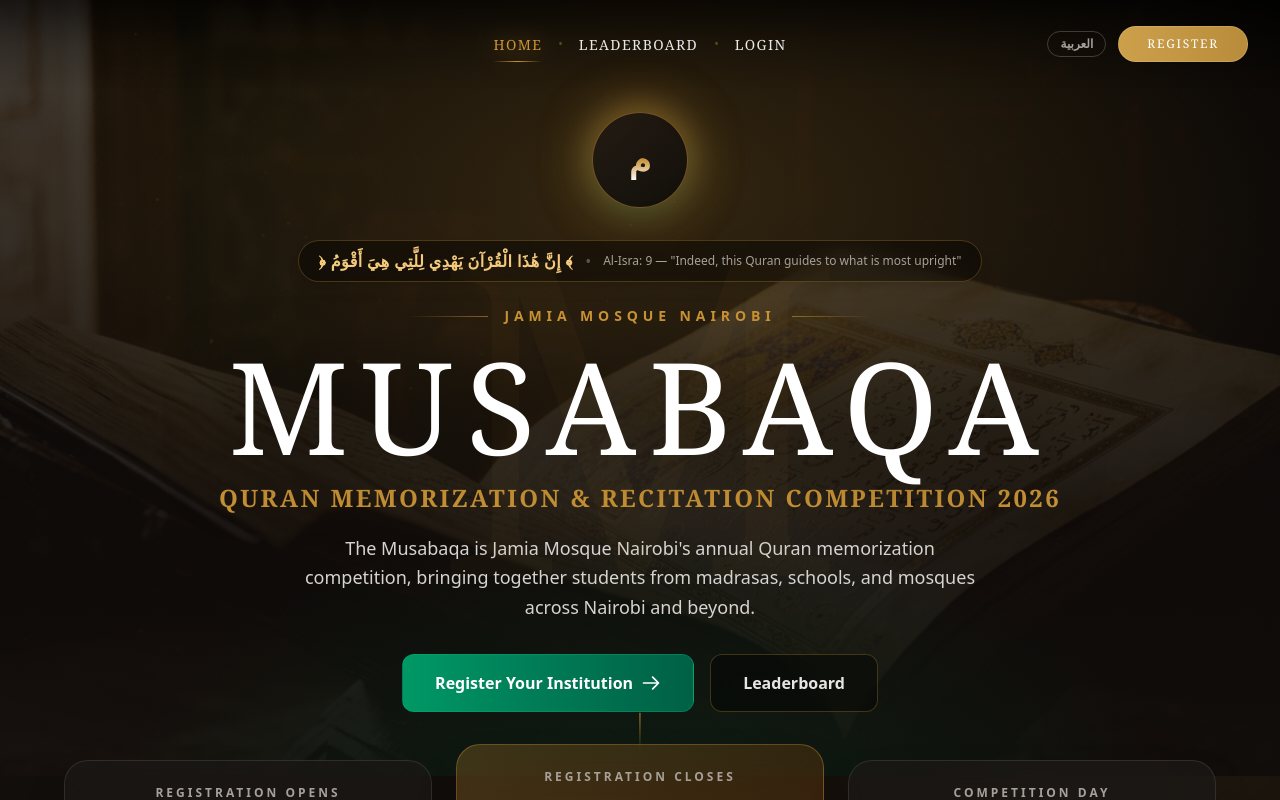
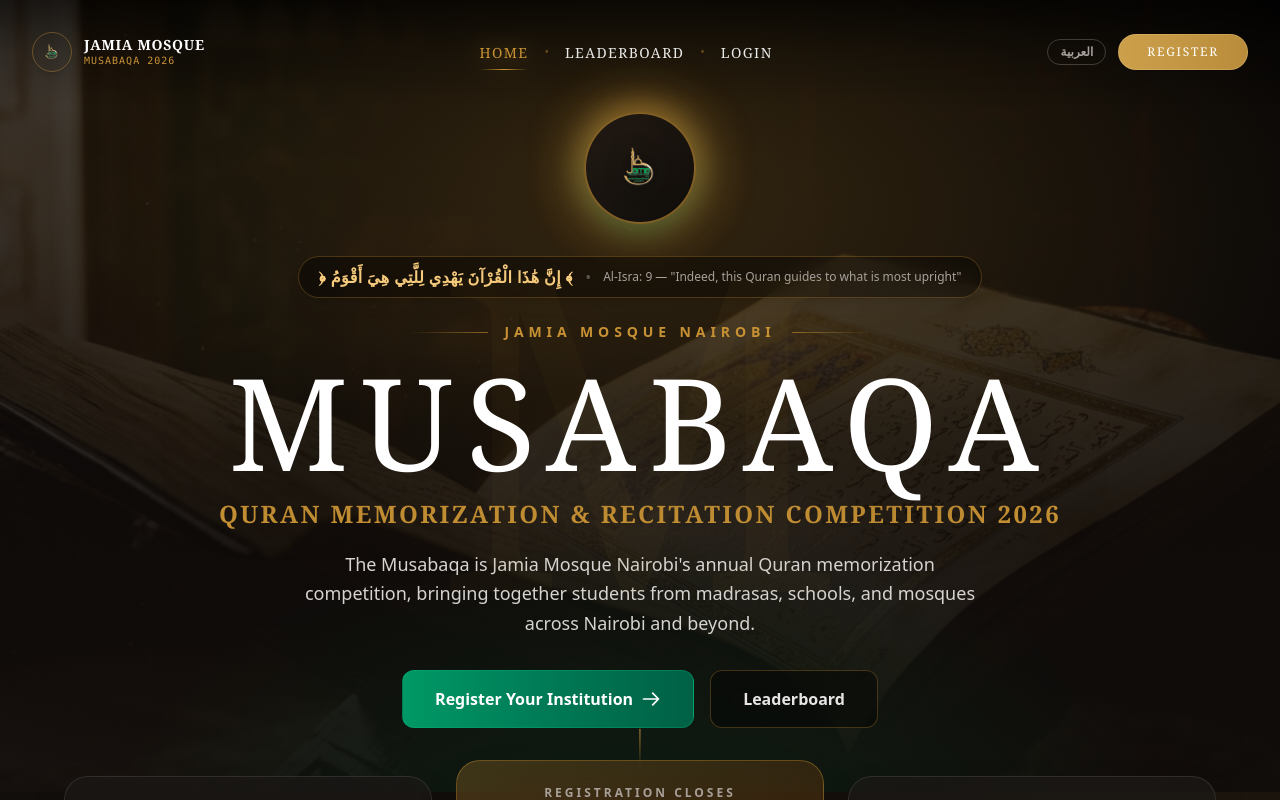
Before and after one commit to AbuArwa001/musabaqa-web, a Next.js app: page /en in a window 1280 px wide. Shown: the top 800 px of the page. Built offline with nearby package versions, Linux system fonts and the light colour scheme.

Commit message:
feat: update UI branding by replacing text-based icons with the Jamia Mosque logo across navigation and landing components

```diff
--- a/app/[lang]/login/page.tsx
+++ b/app/[lang]/login/page.tsx
@@ -48,18 +48,23 @@
         <div className={`lg:col-span-5 space-y-6 text-center lg:text-left ${isAr ? 'lg:text-right' : ''}`}>
 
           {/* Emblem & Branding */}
-          <div className="inline-flex items-center gap-3">
-            <div className="relative w-14 h-14 rounded-2xl bg-gradient-to-br from-[#1e1713] to-[#0c0908] border border-[#c99335]/50 flex items-center justify-center shadow-xl shadow-black/60">
-              <span className="font-serif text-3xl font-bold text-transparent bg-clip-text bg-gradient-to-b from-[#f8d697] via-[#c99335] to-[#fcf9f2]">
-                م
-              </span>
+          <div className="inline-flex items-center gap-3.5">
+            <div className="relative w-16 h-16 rounded-full overflow-hidden bg-gradient-to-br from-[#1e1713] to-[#0c0908] border-2 border-[#c99335]/60 flex items-center justify-center shadow-xl shadow-black/60 p-2">
+              <Image
+                src="/images/jamia_logo.png"
+                alt="Jamia Mosque Logo"
+                width={56}
+                height={56}
+                priority
+                className="object-contain"
+              />
             </div>
             <div>
               <p className="font-serif text-xl font-bold text-white leading-tight">
-                {isAr ? 'مسابقة مسجد جامع' : 'Jamia Musabaqa'}
+                {isAr ? 'مسجد جامع نيروبي' : 'Jamia Mosque Nairobi'}
               </p>
               <p className="text-[11px] text-[#c99335] uppercase tracking-widest font-semibold font-mono">
-                {isAr ? 'بوابة إدارة المؤسسات والمدارس' : 'Institutional Examination Portal'}
+                {isAr ? 'بوابة إدارة المؤسسات والمدارس' : 'Musabaqa Institutional Portal'}
               </p>
             </div>
           </div>
--- a/app/[lang]/portal/layout.tsx
+++ b/app/[lang]/portal/layout.tsx
@@ -1,6 +1,7 @@
 import { notFound, redirect } from 'next/navigation'
 import { cookies } from 'next/headers'
 import Link from 'next/link'
+import Image from 'next/image'
 import { isValidLocale, getDictionary } from '@/lib/dictionaries'
 import { getMyInstitution } from '@/lib/api'
 import { Cinzel, Outfit } from 'next/font/google'
--- a/components/HomeHero.tsx
+++ b/components/HomeHero.tsx
@@ -56,14 +56,19 @@
           initial={{ opacity: 0, scale: 0.8 }}
           animate={{ opacity: 1, scale: 1 }}
           transition={{ duration: 1, ease: 'easeOut' }}
-          className="mb-8 relative w-24 h-24 flex items-center justify-center"
+          className="mb-8 relative w-28 h-28 flex items-center justify-center"
         >
-          <div className="absolute -inset-4 rounded-full bg-[#c99335]/15 blur-xl" />
-          <div className="absolute -inset-2 rounded-full bg-gradient-to-b from-[#c99335]/30 to-emerald-600/20 blur-md" />
-          <div className="relative w-24 h-24 bg-gradient-to-br from-[#1e1713]/90 to-[#0c0908]/90 border border-[#c99335]/50 rounded-full flex items-center justify-center shadow-[0_0_60px_rgba(201,147,53,0.25)] backdrop-blur-md">
-            <span className="font-serif text-4xl font-bold text-transparent bg-clip-text bg-gradient-to-b from-[#f8d697] via-[#c99335] to-[#fcf9f2]">
-              م
-            </span>
+          <div className="absolute -inset-4 rounded-full bg-[#c99335]/25 blur-xl animate-pulse" />
+          <div className="absolute -inset-2 rounded-full bg-gradient-to-b from-[#c99335]/40 to-emerald-600/30 blur-md" />
+          <div className="relative w-28 h-28 bg-gradient-to-br from-[#1e1713]/95 to-[#0c0908]/95 border-2 border-[#c99335]/60 rounded-full flex items-center justify-center shadow-[0_0_60px_rgba(201,147,53,0.35)] backdrop-blur-md p-3">
+            <Image
+              src="/images/jamia_logo.png"
+              alt="Jamia Mosque Nairobi Official Logo"
+              width={88}
+              height={88}
+              priority
+              className="object-contain filter drop-shadow-[0_2px_10px_rgba(0,0,0,0.8)]"
+            />
           </div>
         </motion.div>
 
--- a/components/Navbar.tsx
+++ b/components/Navbar.tsx
@@ -101,14 +101,33 @@
             initial="hidden"
             animate="visible"
             variants={{ visible: { transition: { staggerChildren: 0.05 } } }}
-            className={`hidden md:flex items-center justify-center gap-y-4 relative ${isRTL ? 'flex-row-reverse' : ''}`}
+            className={`hidden md:flex items-center justify-between relative ${isRTL ? 'flex-row-reverse' : ''}`}
           >
+            {/* Jamia Brand Logo */}
+            <Link href={`/${lang}`} className="flex items-center gap-3 group">
+              <div className="relative w-10 h-10 rounded-full overflow-hidden border border-[#c99335]/40 shadow-md group-hover:border-[#c99335] transition-all">
+                <img
+                  src="/images/jamia_logo.png"
+                  alt="Jamia Mosque Logo"
+                  className="w-full h-full object-contain p-0.5"
+                />
+              </div>
+              <div className={isRTL ? 'text-right' : 'text-left'}>
+                <span className="font-serif text-sm font-bold text-white tracking-wider block leading-tight">
+                  {isRTL ? 'مسجد جامع نيروبي' : 'JAMIA MOSQUE'}
+                </span>
+                <span className="text-[10px] text-[#c99335] uppercase tracking-widest font-mono block">
+                  Musabaqa 2026
+                </span>
+              </div>
+            </Link>
+
             <div className={`flex items-center justify-center flex-wrap gap-y-2 ${isRTL ? 'flex-row-reverse' : ''}`}>
               {renderLinkGroup(navLinks)}
             </div>
 
             {/* Register CTA — pinned right */}
-            <div className={`absolute ${isRTL ? 'left-0' : 'right-0'} flex items-center gap-3`}>
+            <div className="flex items-center gap-3">
               {/* Language switcher */}
               <Link
                 href={altHref}
@@ -131,12 +150,14 @@
           <div className="md:hidden flex items-center justify-between h-8">
             {/* Mobile logo */}
             <Link href={`/${lang}`} className="flex items-center gap-2">
-              <div className="w-8 h-8 rounded-lg bg-[#1a1512] border border-[#c99335]/40 flex items-center justify-center shadow-lg">
-                <span className="font-serif text-lg font-bold text-transparent bg-clip-text bg-gradient-to-r from-[#e39e3b] via-[#c99335] to-[#fcf9f2]">
-                  M
-                </span>
+              <div className="w-8 h-8 rounded-full overflow-hidden border border-[#c99335]/40 flex items-center justify-center shadow-lg bg-black/40">
+                <img
+                  src="/images/jamia_logo.png"
+                  alt="Jamia Mosque Logo"
+                  className="w-full h-full object-contain p-0.5"
+                />
               </div>
-              <span className="font-serif text-sm font-bold text-white tracking-wide">Musabaqa</span>
+              <span className="font-serif text-sm font-bold text-white tracking-wide">Jamia Musabaqa</span>
             </Link>
 
             <button
```
